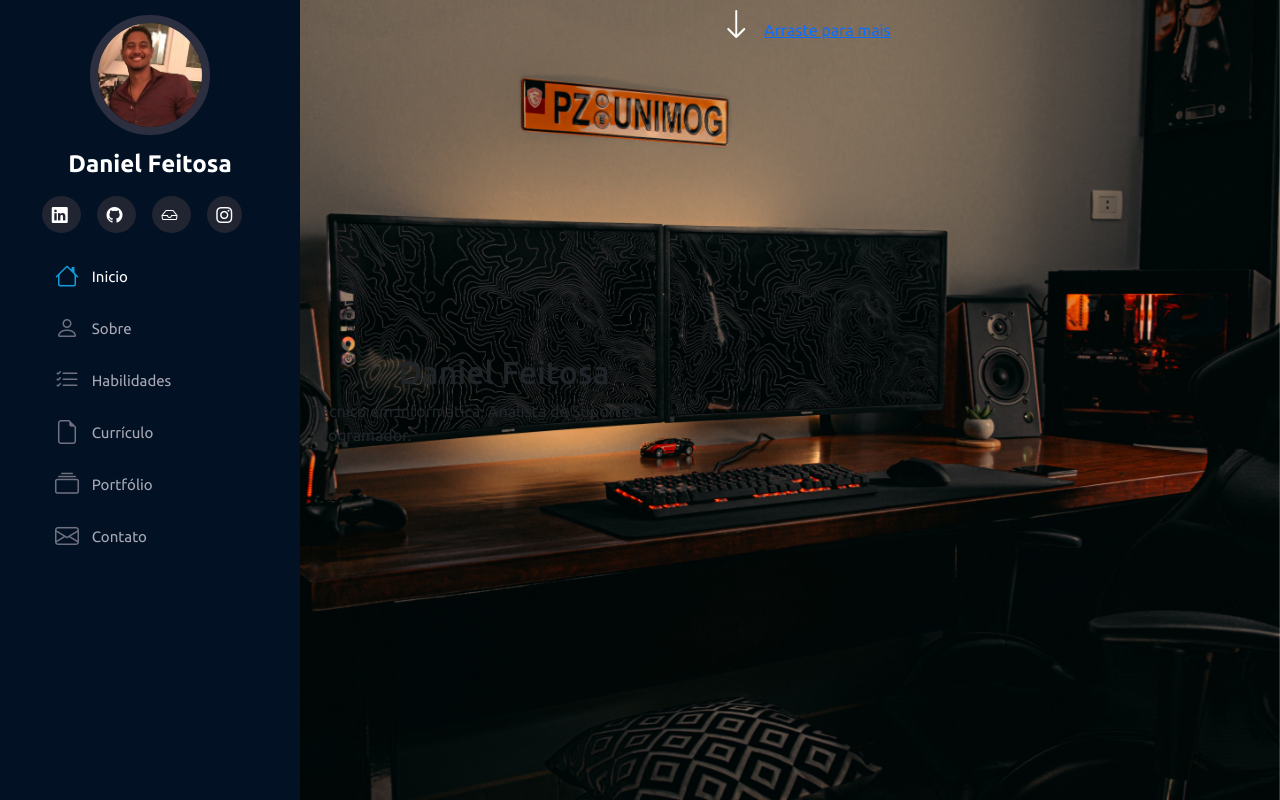
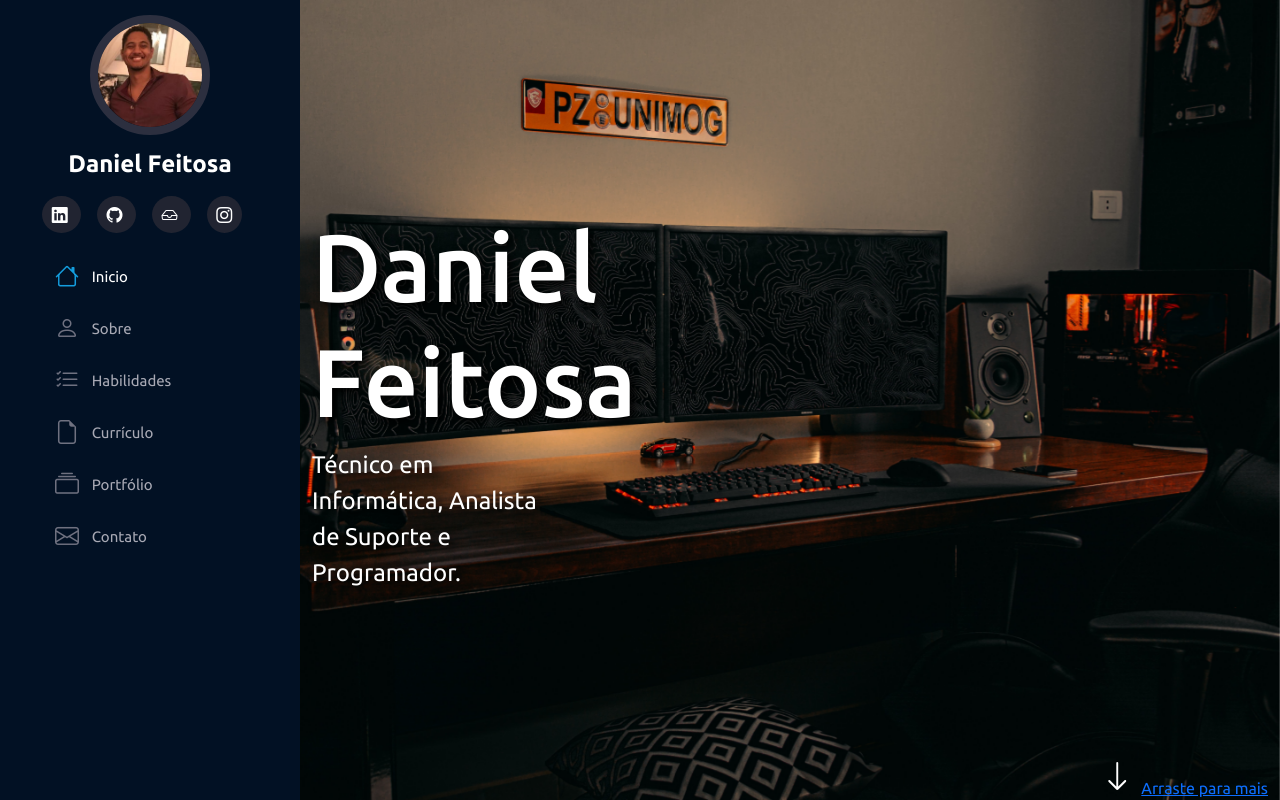
Before and after one commit to danielfeitosa4/portfolio, a Flask app: page / in a window 1280 px wide. Run offline with Flask 2, Linux system fonts and the light colour scheme; some libraries are stand-ins or nearby versions.

Commit message:
configurando subtitle

```diff
--- a/static/style.css
+++ b/static/style.css
@@ -100,3 +100,16 @@ section#inicio {
   width: 100%;
   height: 100vh;
 }
+
+section#inicio h2 {
+  font-size: 6rem;
+}
+
+section#inicio span#subtitle {
+  margin-right: 8rem;
+  font-size: 1.5rem;
+}
+
+.text-shadow {
+  text-shadow: 4px 4px 10px #000000;
+}
--- a/templates/index.html
+++ b/templates/index.html
@@ -78,11 +78,11 @@
 
     <section id="inicio" class="row m-0 p-0">
       <div class="col-md-5 d-flex justify-content-center align-items-center flex-column">
-        <h2>Daniel Feitosa</h2>
-        <span>Técnico em Informática, Analista de Suporte e Programador.</span>
+        <h2 class="text-white text-shadow">Daniel Feitosa</h2>
+        <span id="subtitle" class="text-white text-shadow">Técnico em Informática, Analista de Suporte e Programador.</span>
       </div>
 
-      <div class="col-md-7">
+      <div class="col-md-7 d-flex justify-content-end align-items-end">
         <i class="bi bi-arrow-down text-white pe-2 fs-2" aria-hidden="true"></i>
         <a href="#">Arraste para mais</a>
       </div>
```
